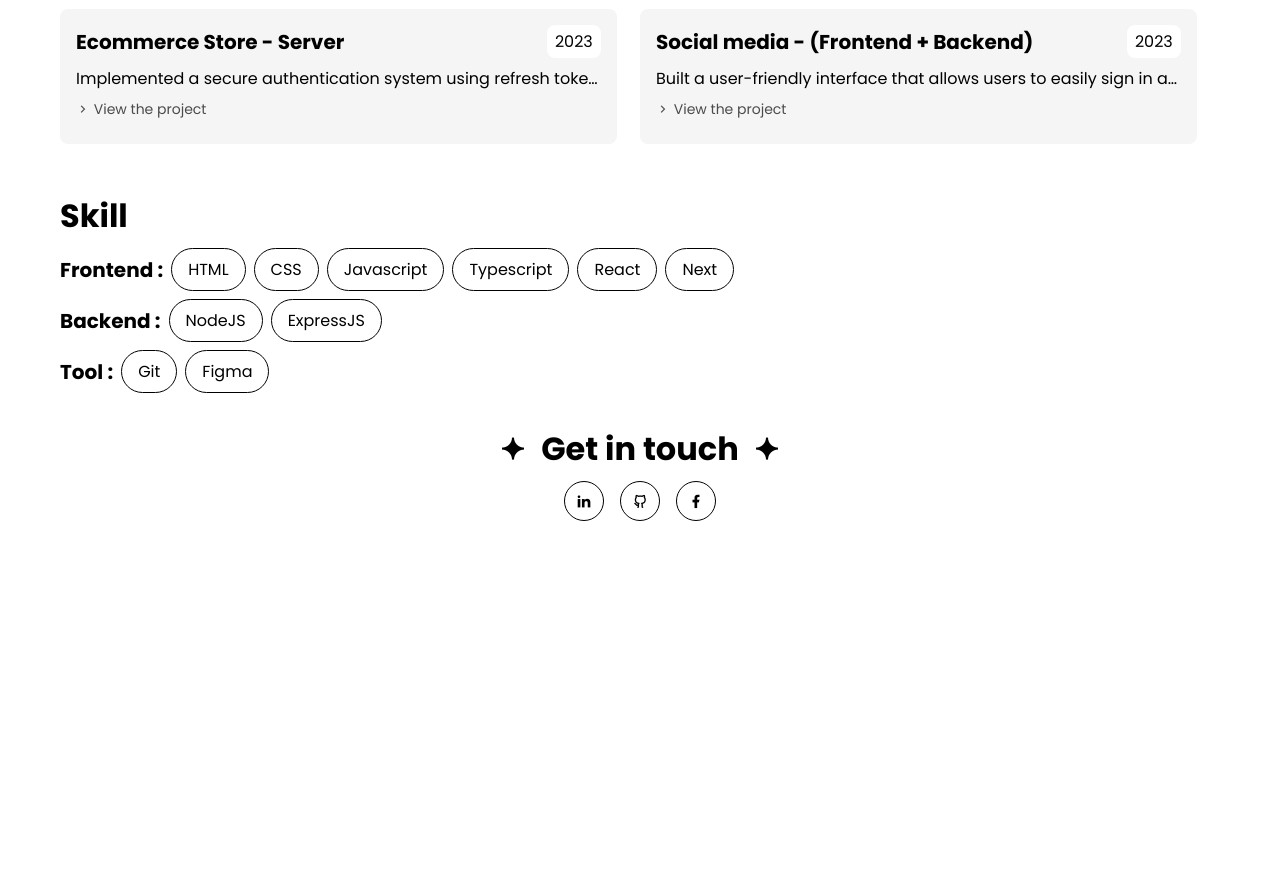
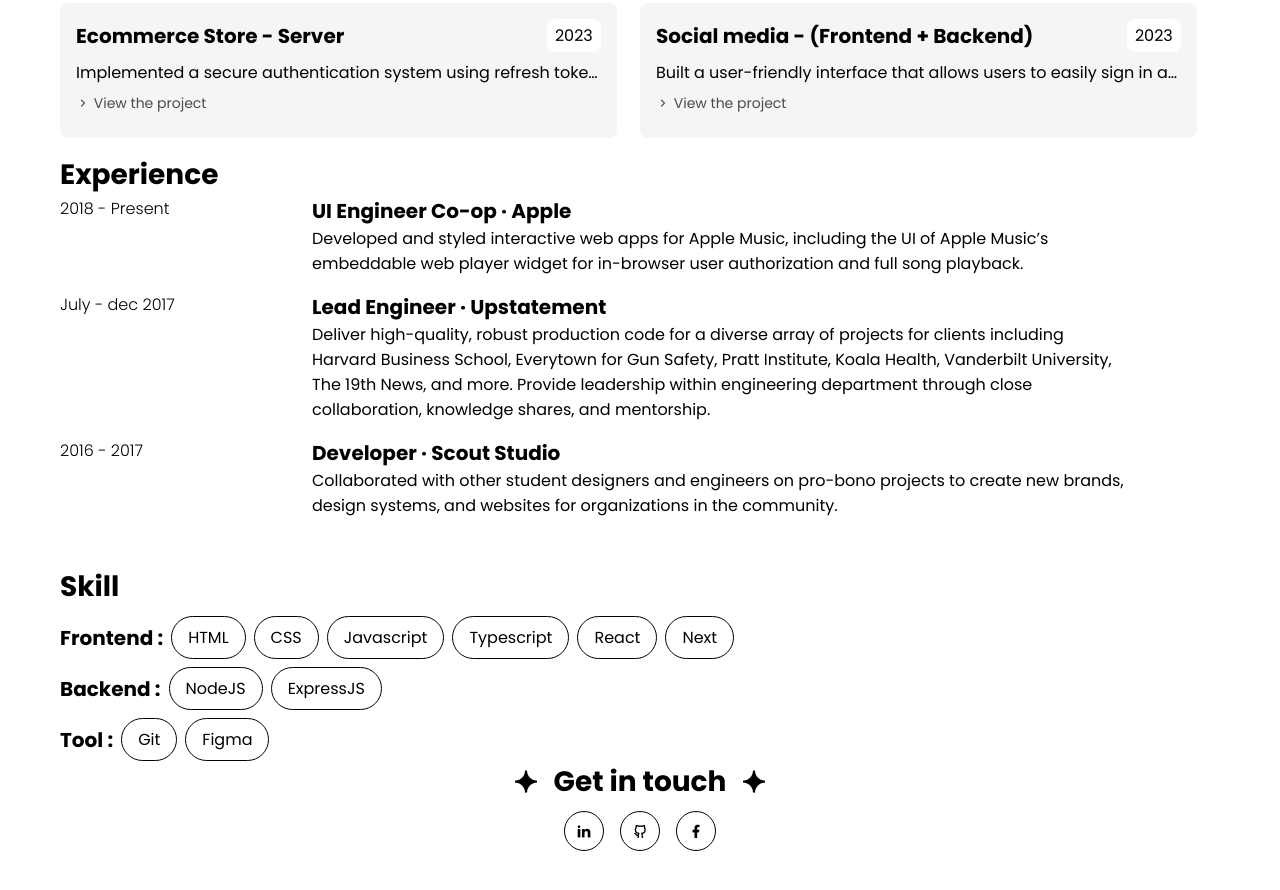
Before and after one commit to locbqvmo/portfolio, a plain HTML site: page dang-nhat-huy/index.html in a window 1280 px wide. Shown: the part 512-1402 px from the top of the page. Before the commit the page ends 1113 px from the top, so only its background shows below. Drawn offline with nearby package versions, Linux system fonts and the light colour scheme.

Commit message:
update experience and format css

```diff
--- a/dang-nhat-huy/index.html
+++ b/dang-nhat-huy/index.html
@@ -28,7 +28,7 @@
       </div>
 
       <span class="title">
-        Current available for freelance or full-time work
+        Currently available for freelance or full-time work
       </span>
 
 
@@ -120,46 +120,92 @@
       </div>
     </section>
 
+    <section id="experience">
+      <h4>Experience</h4>
+      <div class="experience-list">
+        <div class="experience-item flex flex-wrap">
+          <span class="experience-item__timeline">2018 - Present</span>
+          <div class="experience-item__content">
+            <div class="experience-item__title">
+              UI Engineer Co-op · Apple
+            </div>
+            <div class="experience-item__description">
+              Developed and styled interactive web apps for Apple Music, including the UI of Apple Music’s embeddable
+              web player widget for in-browser user authorization and full song playback.
+            </div>
+          </div>
+        </div>
+
+        <div class="experience-item flex flex-wrap">
+          <span class="experience-item__timeline">July - dec 2017</span>
+          <div class="experience-item__content">
+            <div class="experience-item__title">
+              Lead Engineer · Upstatement
+            </div>
+            <div class="experience-item__description">
+              Deliver high-quality, robust production code for a diverse array of projects for clients including Harvard
+              Business School, Everytown for Gun Safety, Pratt Institute, Koala Health, Vanderbilt University, The 19th
+              News, and more. Provide leadership within engineering department through close collaboration, knowledge
+              shares, and mentorship.
+            </div>
+          </div>
+        </div>
+
+        <div class="experience-item flex flex-wrap">
+          <span class="experience-item__timeline">2016 - 2017</span>
+          <div class="experience-item__content">
+            <div class="experience-item__title">
+              Developer · Scout Studio
+            </div>
+            <div class="experience-item__description">
+              Collaborated with other student designers and engineers on pro-bono projects to create new brands, design
+              systems, and websites for organizations in the community.
+            </div>
+          </div>
+        </div>
+      </div>
+    </section>
+
     <section id="skill">
       <h4>Skill</h4>
       <div class="flex pt-2 skill-list items-center">
         <h6>Frontend : </h6>
-        <div class="skill-item">
+        <span class="skill-item">
           HTML
-        </div>
-        <div class="skill-item">
+        </span>
+        <span class="skill-item">
           CSS
-        </div>
-        <div class="skill-item">
+        </span>
+        <span class="skill-item">
           Javascript
-        </div>
-        <div class="skill-item">
+        </span>
+        <span class="skill-item">
           Typescript
-        </div>
-        <div class="skill-item">
+        </span>
+        <span class="skill-item">
           React
-        </div>
-        <div class="skill-item">
+        </span>
+        <span class="skill-item">
           Next
-        </div>
+        </span>
       </div>
       <div class="flex pt-2 skill-list items-center">
         <h6>Backend : </h6>
-        <div class="skill-item">
+        <span class="skill-item">
           NodeJS
-        </div>
-        <div class="skill-item">
+        </span>
+        <span class="skill-item">
           ExpressJS
-        </div>
+        </span>
       </div>
       <div class="flex pt-2 skill-list items-center">
         <h6>Tool : </h6>
-        <div class="skill-item">
+        <span class="skill-item">
           Git
-        </div>
-        <div class="skill-item">
+        </span>
+        <span class="skill-item">
           Figma
-        </div>
+        </span>
       </div>
 
     </section>
--- a/dang-nhat-huy/main.css
+++ b/dang-nhat-huy/main.css
@@ -18,6 +18,16 @@ body {
   font-family: "Poppins", sans-serif;
 }
 
+header,
+#portfolio,
+#skill {
+  padding-top: 2rem;
+}
+
+.justify-between {
+  justify-content: space-between;
+}
+
 .flex {
   display: flex;
 }
@@ -28,6 +38,14 @@ body {
 
 .justify-center {
   justify-content: center;
+}
+
+h5 {
+  font-size: 1.25rem;
+}
+
+.cursor-pointer {
+  cursor: pointer;
 }
 
 .gap-4 {
@@ -41,6 +59,16 @@ h3 {
   font-size: 2.5rem;
   animation: bounce 1s infinite;
 }
+
+h4 {
+  font-size: 1.75rem;
+}
+
+.justify-between {
+  justify-content: space-between;
+}
+
+/* ====== HEADER =========== */
 
 .description {
   padding: 0.5rem 0;
@@ -114,37 +142,13 @@ h3 {
   background: rgba(209, 213, 219, 1);
 }
 
-@keyframes bounce {
-  0%,
-  100% {
-    transform: translateY(-25%);
-    animation-timing-function: cubic-bezier(0.8, 0, 1, 1);
-  }
-  50% {
-    transform: translateY(0);
-    animation-timing-function: cubic-bezier(0, 0, 0.2, 1);
-  }
-}
-
-footer,
-#portfolio,
-#skill {
-  padding-top: 2rem;
-}
-
-.cursor-pointer {
-  cursor: pointer;
-}
+/* ======= MAIN ========= */
 
 footer .ri-shining-fill {
   animation: ping 1s cubic-bezier(0, 0, 0.2, 1) infinite;
 }
 footer .ri-shining-fill {
   font-size: 1.5rem;
-}
-
-h4 {
-  font-size: 2rem;
 }
 
 .social-icon {
@@ -165,6 +169,8 @@ h4 {
 .pb-2 {
   padding-bottom: 0.5rem;
 }
+
+/* ==== PORTFOLIO ====== */
 
 .portfolio-list {
   padding-top: 0.25rem;
@@ -196,6 +202,31 @@ h4 {
 .portfolio-link {
   text-decoration: none;
 }
+
+/* ==== Experience ===== */
+
+.experience-item {
+  gap: 20px;
+  padding-bottom: 1rem;
+}
+
+.experience-item__content {
+  flex-basis: 70%;
+}
+
+.experience-item__timeline {
+  white-space: nowrap;
+  font-weight: 300;
+  flex-basis: 20%;
+}
+
+.experience-item__title {
+  font-weight: bold;
+  font-size: 1.25rem;
+}
+
+/* ==== Skills===== */
+
 .skill-list {
   gap: 0.5rem;
   flex-wrap: wrap;
@@ -217,10 +248,6 @@ h4 {
   color: white;
 }
 
-.justify-between {
-  justify-content: space-between;
-}
-
 .text-sm {
   font-size: 14px;
   color: #4b4b4b;
@@ -231,16 +258,21 @@ h4 {
   color: black;
 }
 
-h5 {
-  font-size: 1.25rem;
-}
-
 .social-icon:hover {
   background: #000;
   color: white;
 }
 
-.social-icon i {
+@keyframes bounce {
+  0%,
+  100% {
+    transform: translateY(-25%);
+    animation-timing-function: cubic-bezier(0.8, 0, 1, 1);
+  }
+  50% {
+    transform: translateY(0);
+    animation-timing-function: cubic-bezier(0, 0, 0.2, 1);
+  }
 }
 
 @keyframes ping {
@@ -252,7 +284,20 @@ h5 {
 }
 
 /* ========= RESPONSIVE ========= */
+
 @media screen and (max-width: 700px) {
+  .experience-item {
+    flex-direction: column;
+    gap: 0;
+  }
+
+  .experience-item__timeline {
+    flex-basis: 100%;
+  }
+
+  .experience-item__content {
+    flex-basis: 100%;
+  }
   h3 {
     font-size: 2rem;
   }
```
